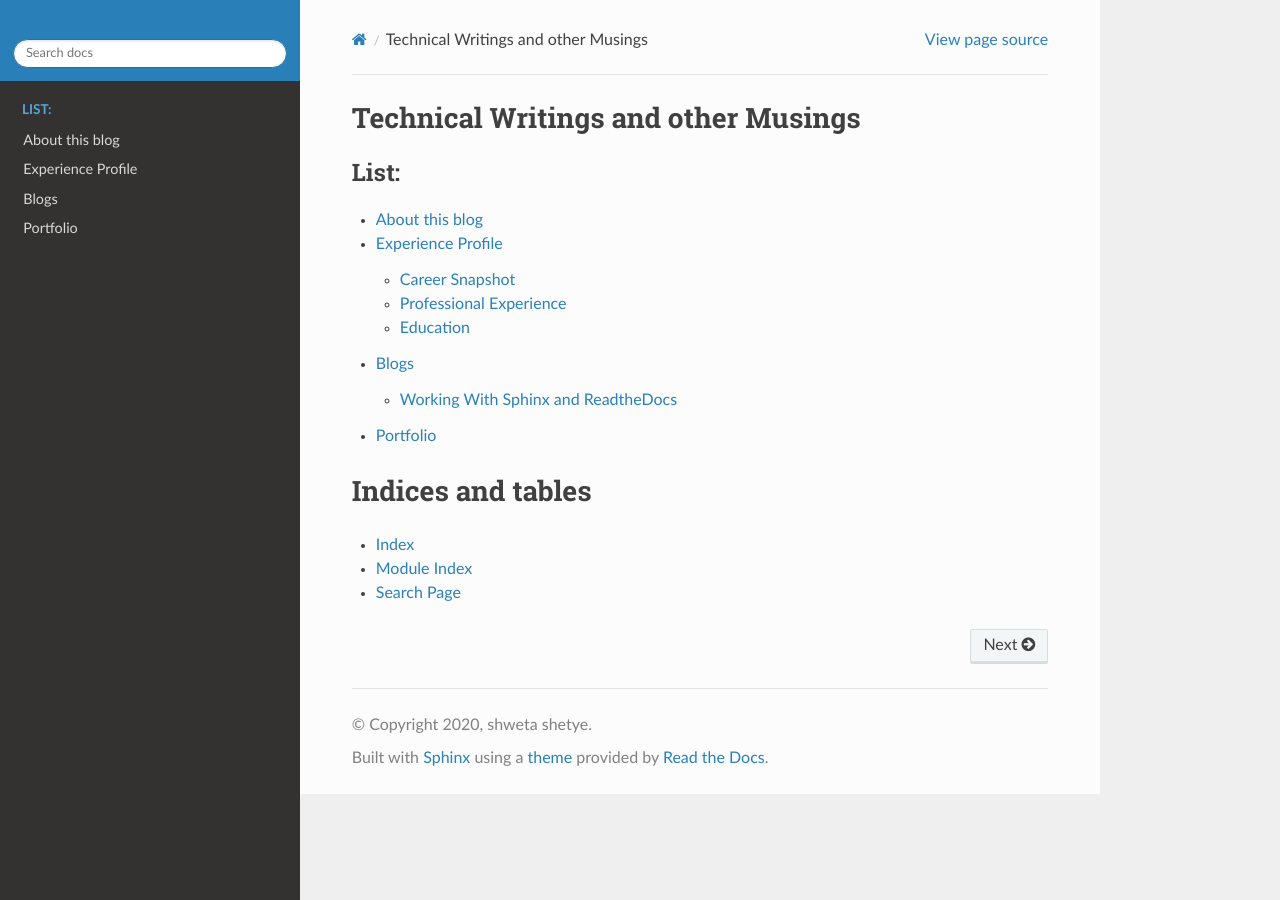
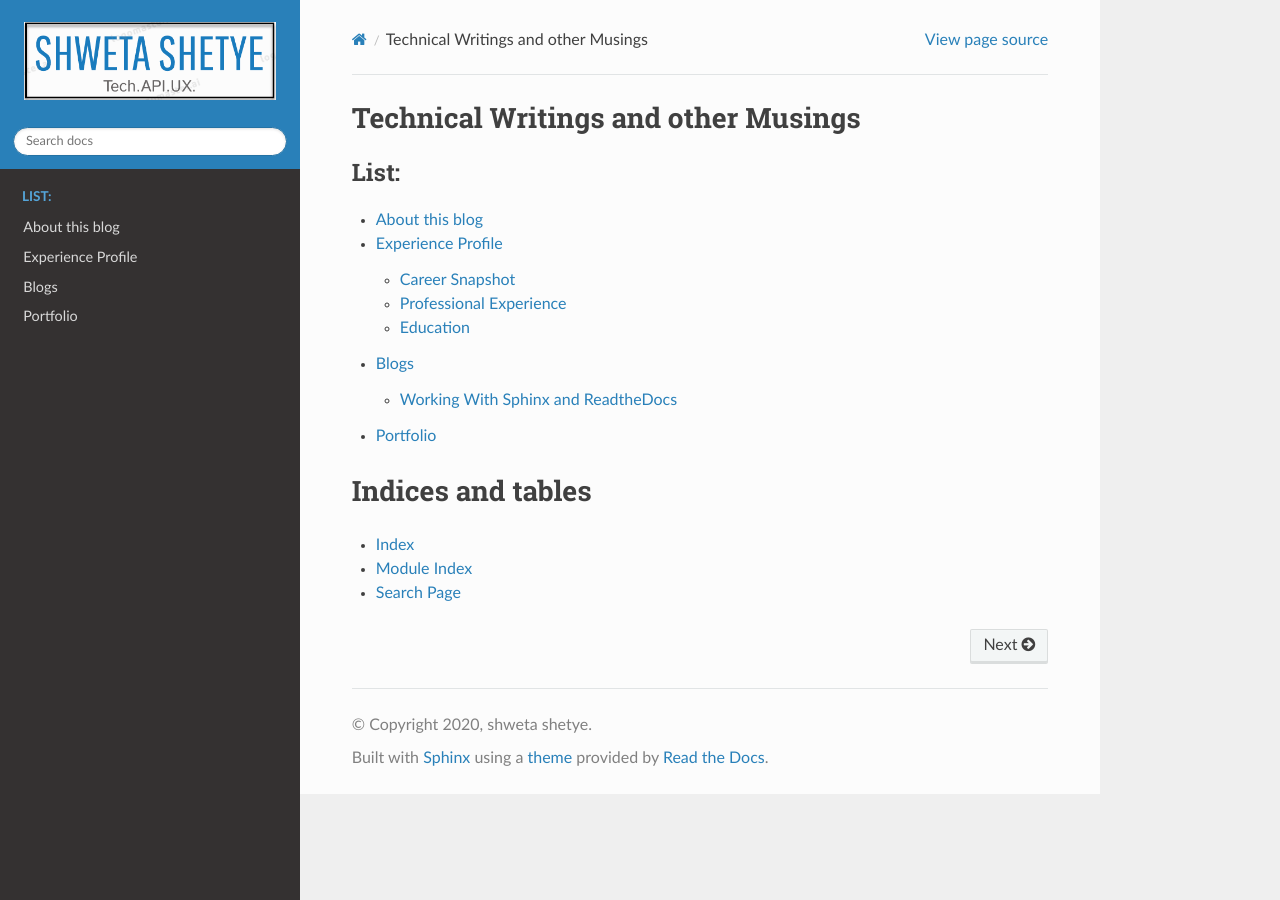
Before and after one commit to shweta345/doc-as-code, a Sphinx documentation site: the page built from source/index.rst, in a window 1280 px wide. Built offline with Sphinx 7.4.7 and the Read the Docs theme 2.0.0, drawn with Linux system fonts in a browser that asks for light colours.

Commit message:
Updated for broken logo

```diff
--- a/source/conf.py
+++ b/source/conf.py
@@ -56,7 +56,7 @@ master_doc = 'index'
 
 html_theme = "sphinx_rtd_theme"
 html_theme_path = ["_themes", ]
-html_logo = 'logo.png'
+html_logo = 'images/logo.png'
 html_theme_options = {
     'logo_only': True,
     'display_version': False,
```
